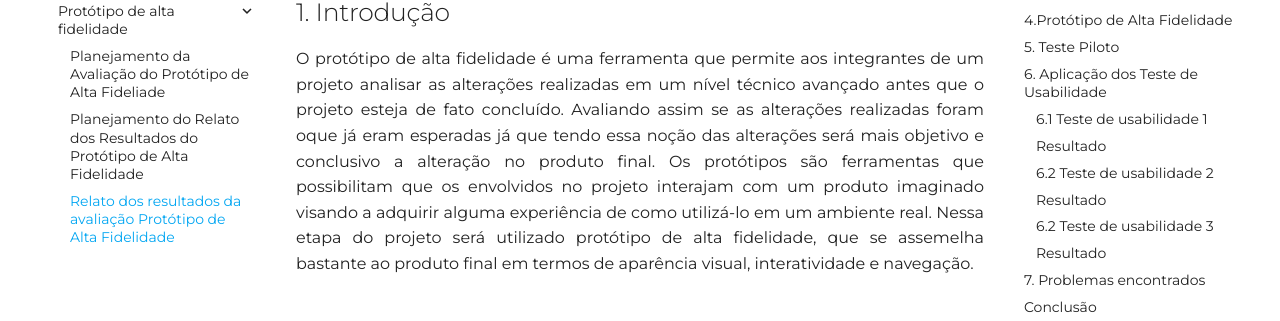
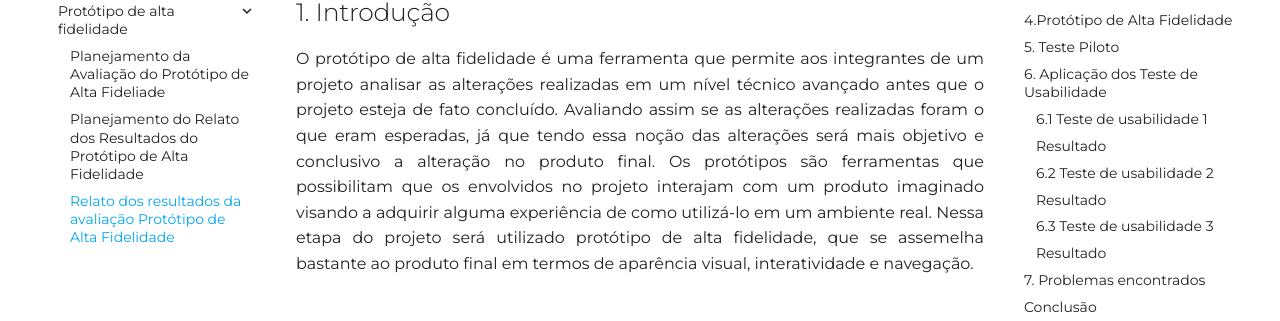
Before and after one commit to Interacao-Humano-Computador/2022.2-Skoob, an MkDocs documentation site: the page built from docs/planejamentoAnalise/nivel3/Relato-resultados-avaliação-de-alta.md, in a window 1280 px wide and 900 px high. Shown: the part 274-595 px from the top of the window. Built offline with MkDocs 1.6.1 and Material for MkDocs 9.7.7, drawn with Linux system fonts in a browser that asks for light colours; some web fonts are replaced; comment, search, counter and statistics services are not loaded; some of the changed text lies outside the part shown.

Commit message:
correções de revisão

```diff
--- a/docs/planejamentoAnalise/nivel3/Relato-resultados-avaliação-de-alta.md
+++ b/docs/planejamentoAnalise/nivel3/Relato-resultados-avaliação-de-alta.md
@@ -2,7 +2,7 @@
 
 ## 1. Introdução
 
-<p align="justify">O protótipo de alta fidelidade é uma ferramenta que permite aos integrantes de um projeto analisar as alterações realizadas em um nível técnico avançado antes que o projeto esteja de fato concluído. Avaliando assim se as alterações realizadas foram oque já eram esperadas já que tendo essa noção das alterações será mais objetivo e conclusivo a alteração no produto final. Os protótipos são ferramentas que possibilitam que os envolvidos no projeto interajam com um produto imaginado visando a adquirir alguma experiência de como utilizá-lo em um ambiente real. Nessa etapa do projeto será utilizado protótipo de alta fidelidade, que se assemelha bastante ao produto final em termos de aparência visual, interatividade e navegação.</p>
+<p align="justify">O protótipo de alta fidelidade é uma ferramenta que permite aos integrantes de um projeto analisar as alterações realizadas em um nível técnico avançado antes que o projeto esteja de fato concluído. Avaliando assim se as alterações realizadas foram o que eram esperadas, já que tendo essa noção das alterações será mais objetivo e conclusivo a alteração no produto final. Os protótipos são ferramentas que possibilitam que os envolvidos no projeto interajam com um produto imaginado visando a adquirir alguma experiência de como utilizá-lo em um ambiente real. Nessa etapa do projeto será utilizado protótipo de alta fidelidade, que se assemelha bastante ao produto final em termos de aparência visual, interatividade e navegação.</p>
 
 ## 2. Objetivo
 
@@ -96,7 +96,7 @@
 ### Resultado
 <p align="justify">Segundo o relato do entrevistado, o protótipo de alta fidelidade apresentou-se de qualidade satisfatória e não houve dificuldade na realização das tarefas propostas. Contudo, o usuário sugeriu a implementação de uma funcionalidade adicional, uma opção de voltar para a tela anterior após avaliar um livro.</p>
 
-### 6.2 Teste de usabilidade 3
+### 6.3 Teste de usabilidade 3
 
 <p align="justify">Na <i>Tabela 5</i>, contém as informações sobre o segundo teste.</p>
 
@@ -105,20 +105,23 @@
 |  Sidney Fernando  | João Pedro | Wildemberg Sales |24/01/2023 | 21:10 |Remoto |
 <figcaption align='center'> Tabela 4 - Entrevista 3 (Fonte: Autores, 2022)</figcaption>
 
-<iframe width="560" height="315" src="https://www.youtube.com/embed/aP3V2oNtIgE" title="YouTube video player" frameborder="0" allow="accelerometer; autoplay; clipboard-write; encrypted-media; gyroscope; picture-in-picture; web-share" allowfullscreen></iframe>
+<div style="text-align:center;">
+    <iframe width="560" height="315" src="https://www.youtube.com/embed/aP3V2oNtIgE" title="YouTube video player" frameborder="0" allow="accelerometer; autoplay; clipboard-write; encrypted-media; gyroscope; picture-in-picture; web-share" allowfullscreen></iframe>
+</div>
 
 ### Resultado
+
 <p align="justify">Segundo o relato do entrevistador, o usuário não encontrou nenhum problema para realizar as tarefas, concluiu todas em um curto período de tempo e sem dificuldades, e não há sugestões de melhorias para o protótipo de alta fidelidade.</p>
 
 ## 7. Problemas encontrados
 
-Após a análise das entrevistas e os relatos dos resultados, o sistema se mostrou eficaz em sua utilização, não apresentou defeitos em suas funcionalidades e todos os usuários conseguiram executar as tarefas da <i>Tabela 1</i> com bastante facilidade e com ótimo rendimento de tempo. <br> Segue o link para o arquivo de respostas a <a href="https://interacao-humano-computador.github.io/2022.2-Skoob/planejamentoAnalise/nivel3/planejamento-avaliacao-prototipo-alta-fid/"><i>Tabela 2</i> do planejamento da avaliação do protótipo de alta fidelidade</a>, que engloba uma análise de usabilidade do sistema na perspectiva dos entrevistadores em relação a como os usuários utilizaram o sistema: <a href="https://docs.google.com/document/d/1NKfSKlaskmcfNvDr2tsxi4XnL_rqAoP24mIcXQKJZIE/edit?usp=sharing">LINK</a>
+<p align="justify">Após a análise das entrevistas e os relatos dos resultados, o sistema se mostrou eficaz em sua utilização, não apresentou defeitos em suas funcionalidades e todos os usuários conseguiram executar as tarefas da <i>Tabela 1</i> com bastante facilidade e com ótimo rendimento de tempo. <br> Aqui está o link para o arquivo que contém as respostas da <a href="https://interacao-humano-computador.github.io/2022.2-Skoob/planejamentoAnalise/nivel3/planejamento-avaliacao-prototipo-alta-fid/#perguntas"><i>Tabela 2</i></a> referente ao planejamento da avaliação do protótipo de alta fidelidade, que engloba uma análise de usabilidade do sistema na perspectiva dos entrevistadores em relação a como os usuários utilizaram o sistema:</p> <a href="https://docs.google.com/document/d/1NKfSKlaskmcfNvDr2tsxi4XnL_rqAoP24mIcXQKJZIE/edit?usp=sharing">LINK</a>
 
 
 ## Conclusão
 
-Apesar de haver algumas falhas de Design no próprio sistema como as cores e a funcionalidade de voltar.
-Podemos concluir com exatidão que o prototípo de alta fidelidade conclui seu objetivo, Concluindo as tarefas listadas com sucesso pelos usuários.
+<p align="justify">Apesar de haver algumas falhas de Design no próprio sistema como as cores e a funcionalidade de voltar.
+Podemos concluir com exatidão que o prototípo de alta fidelidade conclui seu objetivo, Concluindo as tarefas listadas com sucesso pelos usuários.</p>
 
 ## Referências
 > BARBOSA, Simone; DINIZ, Bruno. Interação Humano-Computador, Editora Elsevier, Rio de Janeiro, 2010.
```
Also changed, not shown: other parts of docs/planejamentoAnalise/nivel3/Relato-resultados-avaliação-de-alta.md (+1 -1 lines).
